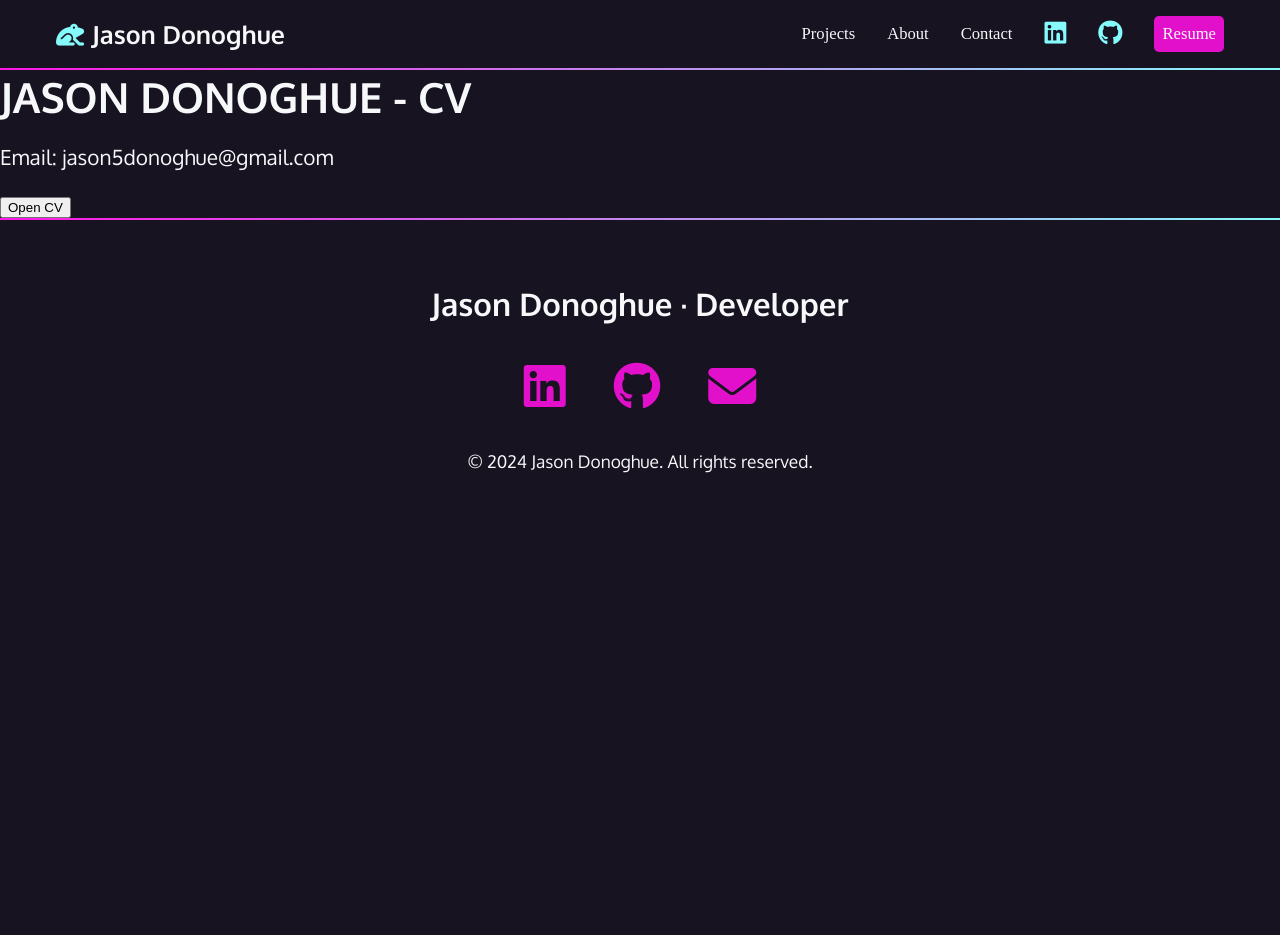
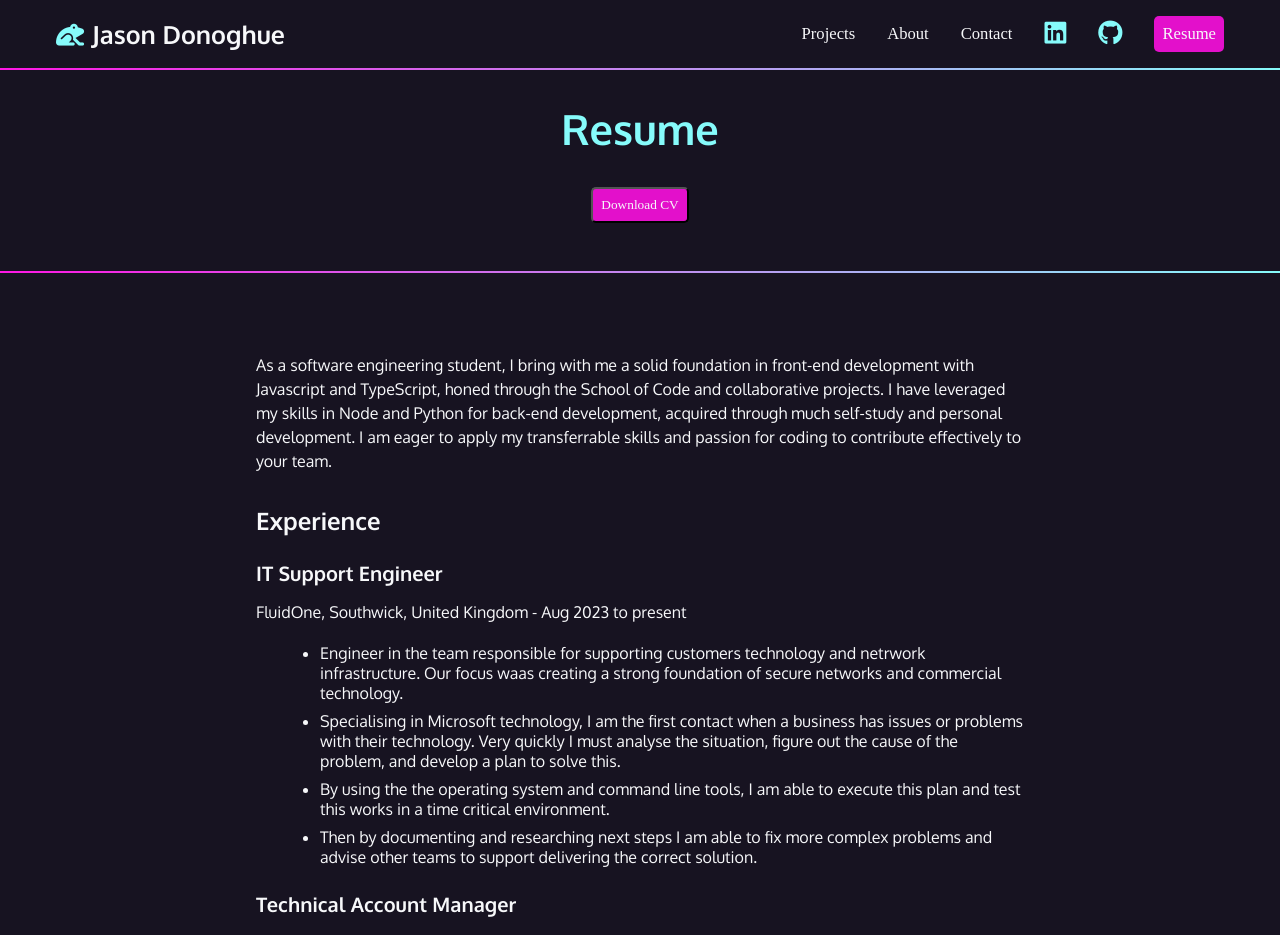
Before and after one commit to Jason5D/My-Portfolio, a React (Create React App) app in the folder Frontend/my-portfolio/: page /resume in a window 1280 px wide. Shown: the top 935 px of the page. Before the commit the page ends 800 px from the top, so only its background shows below. Built offline with nearby package versions, Linux system fonts and the light colour scheme; a web font is replaced by a local one.

Commit message:
added a visual CV on the CV page

```diff
--- a/Frontend/my-portfolio/src/components/Resume.js
+++ b/Frontend/my-portfolio/src/components/Resume.js
@@ -1,20 +1,22 @@
-import React from "react";
+import ResumeViewer from "./ResumeViewer.js";
 import CV from "../content/CV.pdf";
 
 const Resume = () => {
   const openPDF = () => {
-    const url = CV; // Adjust the path to your PDF file
-    window.open(url, "_blank");
+    const pdf = CV;
+    window.open(pdf, "_blank");
   };
 
   return (
     <div>
-      <header>
-        <h1>JASON DONOGHUE - CV</h1>
-        <p>Email: jason5donoghue@gmail.com</p>
+      <header id="resumeheader">
+        <h1><span>Resume</span></h1>
       </header>
-
-      <button onClick={openPDF}>Open CV</button>
+      <button onClick={openPDF} className="download">
+        Download CV
+      </button>
+      <div class="gradient"></div>
+      <ResumeViewer />
     </div>
   );
 };
--- /dev/null
+++ b/Frontend/my-portfolio/src/components/ResumeViewer.js
@@ -0,0 +1,155 @@
+const ResumeViewer = () => {
+return (
+  <section id="resume">
+    <p>
+    As a software engineering student, I bring with me a solid foundation in front-end development with Javascript and TypeScript, honed through the School of Code and collaborative projects. I have leveraged my skills in Node and Python for back-end development, acquired through much self-study and personal development. I am eager to apply my transferrable skills and passion for coding to contribute effectively to your team.
+    </p>
+    <h2>
+      Experience
+    </h2>
+    <h3>
+      IT Support Engineer
+    </h3>
+    <h4>
+      FluidOne, Southwick, United Kingdom - Aug 2023 to present
+    </h4>
+    <ul>
+      <li>
+        Engineer in the team responsible for supporting customers technology and netrwork infrastructure. Our focus waas creating a strong foundation of secure networks and commercial technology.
+      </li>
+      <li>
+      Specialising in Microsoft technology, I am the first contact when a business has issues or problems with their technology. Very quickly I must analyse the situation, figure out the cause of the problem, and develop a plan to solve this.
+      </li>
+      <li>
+      By using the the operating system and command line tools, I am able to execute this plan and test this works in a time critical environment.
+      </li>
+      <li>
+      Then by documenting and researching next steps I am able to fix more complex problems and advise other teams to support delivering the correct solution.
+      </li>
+    </ul>
+    <h3>
+      Technical Account Manager
+    </h3>
+    <h4>
+      Mackwell, Birmingham, United Kingdom - Nov 2021 to Jan 2023
+    </h4>
+    <ul>
+      <li>
+      Spec’d £2 million of technology products to key clients across England and Northern Ireland
+      </li>
+      <li>
+      Contributed to the improvement of the companies product portfolio, by working with technical and manufacturing teams to develop cutting edge technology in the construction industry
+      </li>
+      <li>
+      Created technical documentation to outline use and best-practice of our technology and advised on creating projects which conformed to current building regulations
+      </li>
+    </ul>
+    <h3>
+      Technical Account Manager
+    </h3>
+    <h4>
+      Helvar, Dartford, United Kingdom - Jul 2018 to Nov 2021
+    </h4>
+    <ul>
+      <li>
+      Collaborated on the development and execution of complex systems within construction projects, and employed project management and problem solving to identify possible issues in the build phase
+      </li>
+      <li>
+      Assessed new client requirements, defined use cases, and ensured the maintenance of the systems across all projects during design, install and commission of projects
+      </li>
+    </ul>
+    <h3>
+      System Specialist
+    </h3>
+    <h4>
+      Zumtobel Group, CHalfont St Peters, United Kingdom - Sept 2016 to July 2018
+    </h4>
+    <ul>
+      <li>
+      Developed building-wide systems working closely with engineers to spec technical documentation, equipment and installation plans for specialised BMS execution
+      </li>
+      <li>
+      Was involved in full system role outs of systems, during the commissioning phase which involved planning, execution and testing phases
+      </li>
+    </ul>
+    <h2>
+      Skills
+    </h2>
+    <h3>
+      Simplifying Technical Concepts
+    </h3>
+    <p>
+    Delving into technical realms and simplifying their intricacies is where I thrive. My passion lies in elucidating complex subjects in a manner that is both straightforward and pragmatic. My aim? To make the seemingly daunting, accessible to all.
+    </p>
+    <h3>
+      Programming Proficiency
+    </h3>
+    <p>
+    My proficiency lies in my programming ability, honed by 2 years of dedicated practice. Over the course of this time, I've wielded Javascript across diverse domains, including personal projects, Hackathons and Bootcamp. Meanwhile, in the back-end domain, I've employed my interest in technology to really understand what underpins successful software creating by developing APIs using Node and Express. Having learnt other languages such as Python and how to create and manage databases, I believe I have the ability to consume, learn and develop any technology I may come across in my career.
+    </p>
+    <h2>
+      Education
+    </h2>
+    <h3>
+      Software Engineering Bootcamp
+    </h3>
+    <h4>
+      School of Code, Birmingham, United Kingdom (Completion Date: July 2023)
+    </h4>
+    <ul>
+      <li>
+      Completed an intensive software engineering boot camp focused on full-stack web development.
+      </li>
+      <li>
+      Acquired practical skills in front-end technologies such as HTML, CSS, and JavaScript, along with modern frameworks like React.
+      </li>
+      <li>
+      Gained proficiency in back-end development using Node.js and Express.
+      </li>
+      <li>
+      Developed a solid understanding of database management with SQL and MongoDB.
+      </li>
+      <li>
+      Collaborated on team projects, applying agile methodologies and version control with Git.
+      </li>
+      <li>
+      Explored software testing techniques and practices to ensure code quality and reliability.
+      </li>
+      <li>
+      Participated in regular code reviews and feedback sessions to enhance coding skills and best practices.
+      </li>
+    </ul>
+    <h3>
+    IT Technology Traineeship
+    </h3>
+    <h4>
+      CompTIA A+, Remote United Kingdom (Completion Date: Dec 2022)
+    </h4>
+    <ul>
+      <li>
+      Earned CompTIA A+ certification, showcasing expertise in hardware and software troubleshooting, operating systems (Windows, macOS, Linux), networking fundamentals, and mobile device support.
+      </li>
+      <li>
+      Developed practical skills in resolving technical issues related to computer hardware, software, and peripherals.
+      </li>
+      <li>
+      Demonstrated proficiency in configuring and maintaining various operating systems to ensure smooth system functionality.
+      </li>
+      <li>
+      Acquired knowledge in setting up and troubleshooting wired and wireless networks for efficient data transfer and communication.
+      </li>
+      <li>
+      Implemented security best practices to safeguard systems and data from cyber threats and vulnerabilities.
+      </li>
+      <li>
+      Successfully completed hands-on assessments to validate troubleshooting and problem-solving abilities in IT environments.
+      </li>
+      <li>
+      Committed to ongoing professional development, staying abreast of emerging technologies and industry trends in IT support and maintenance.
+      </li>
+    </ul>
+  </section>
+)
+}
+
+export default ResumeViewer;
--- a/Frontend/my-portfolio/src/styles/index.css
+++ b/Frontend/my-portfolio/src/styles/index.css
@@ -230,31 +230,6 @@ nav [class*="fa-"]:hover {
   }
 }
 
-
-
-/* .counters { */
-  /* display: flex;
-  flex-flow: row wrap;
-  justify-content: space-around;
-  align-items: center;
-  font-family: var(--mono);
-  color: var(--aqua); */
-/* } */
-
-/* .meetups {
-  text-align: center;
-}
-
-.hackathons {
-  text-align: center;
-}
-
-.counters span {
-  font-size: 4rem;
-} */
-
-
-
 /* Projects section */
 
 #projects {
@@ -371,9 +346,8 @@ footer ul {
   font-size: 3rem;
 }
 
-/* Style the contact form so it is in a similar style to the About page */
+/* Contact Form */
 
-/* Path: Frontend/my-portfolio/src/styles/contact.css */
 form {
   display: flex;
   flex-flow: column wrap;
@@ -406,3 +380,67 @@ input[type="submit"]:hover {
   color: var(--white);
   background-color: var(--hotmag);
 }
+
+/* Resume section */
+
+#resumeheader {
+  text-align: center;
+  padding: 2rem 1rem;
+  font-family: var(--oxygen);
+  color: var(--aqua);
+}
+
+.download {
+  display: flex;
+  justify-content: center;
+  margin-left: auto;
+  margin-right: auto;
+  margin-bottom: 3rem;
+  background-color: var(--magenta);
+  color: var(--white);
+  padding: 0.5rem;
+  border-radius: 5px;
+  font-family: var(--mono);
+  text-decoration: none;
+}
+.download:hover {
+  color: var(--white);
+  background-color: var(--hotmag);
+}
+
+#resume {
+  padding: 4rem 1rem;
+  max-width: 800px;
+  margin: 0 auto;
+}
+
+#resume p {
+  font-size: 1rem;
+  line-height: 1.5;
+}
+
+#resume h2 {
+  font-size: 1.5rem;
+  margin-top: 2rem;
+}
+
+#resume h3 {
+  font-size: 1.25rem;
+  margin-top: 1.5rem;
+}
+
+#resume h4 {
+  font-size: 1rem;
+  font-weight: normal;
+  margin-top: 1rem;
+}
+
+#resume ul {
+  list-style-type: disc;
+  margin-left: 1.5rem;
+}
+
+#resume li {
+  font-size: 1rem;
+  margin-bottom: 0.5rem;
+}
```
